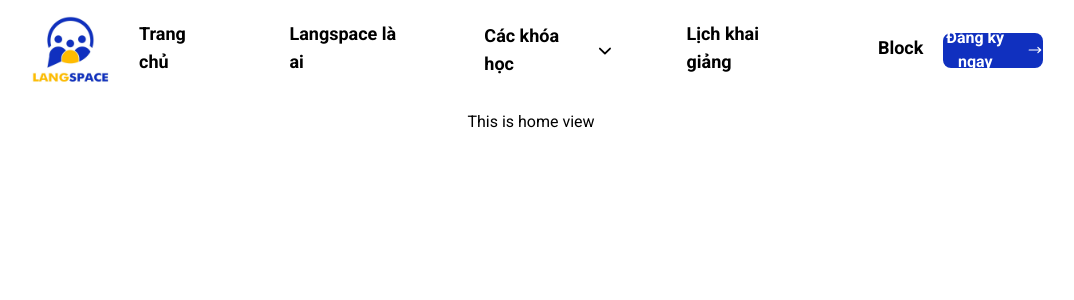
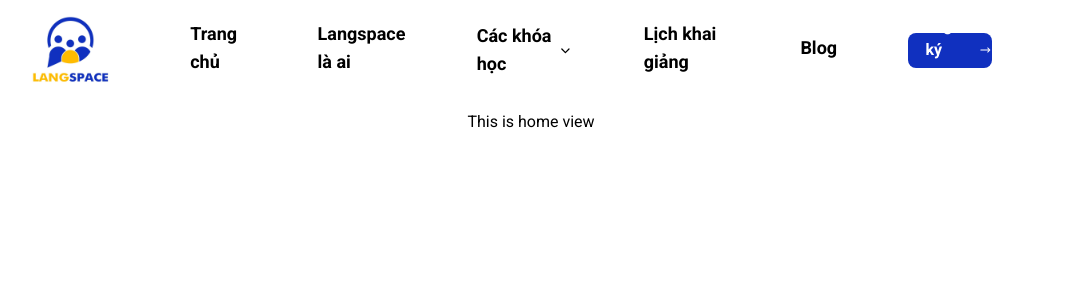
Before and after one commit to Nineh2303/langspace, a Vue app: page / in a window 1280 px wide. Shown: the top 300 px of the page, without its empty margins (109-1183 px from the left). Built offline with nearby package versions, Linux system fonts and the light colour scheme.

Commit message:
test Mobile UI

```diff
--- a/src/components/Header.vue
+++ b/src/components/Header.vue
@@ -1,27 +1,27 @@
 <template>
   <div class="fixed top-0 w-full flex flex-col items-center">
-    <div class="relative w-[80%] h-auto flex flex-row justify-between items-center max-[1400px]:justify-between max-lg:w-full max-lg:px-[20px]">
+    <div class="relative w-[80%] h-auto flex flex-row space-x-[5%] items-center max-[1400px]:justify-between max-lg:w-full max-lg:px-[20px]">
       <img src="@/assets/logo.jpg" class="h-[100px] max-lg:h-[60px]" alt="">
-      <ul class="flex flex-row items-center space-x-[100px] h-full bg-white transition-all duration-500 overflow-hidden
+      <ul class="flex flex-row items-center space-x-[50px] h-full bg-white transition-all duration-500 overflow-hidden
       max-2xl:space-x-[30px]
       max-lg:absolute lg-max:top-0 max-lg:flex-col max-lg:content-center
-      max-lg:items-start max-lg:w-full max-lg:top-[100px] max-lg:space-x-0 max-lg:h-[1000px]"
+      max-lg:items-start max-lg:w-[100%] max-lg:top-[100px] max-lg:space-x-0 max-lg:h-[1000px]"
           :class="!dropMenu ?' max-lg:left-[-1000px]' : 'max-lg:left-0'">
         <!--        class=" w-full text-lg font-bold p-[5px] hover:bg-[#1030bf] hover:text-white rounded-[5px]"-->
-        <li class="flex items-center font-bold text-lg max-lg:border-b-2 max-lg:w-[90%] px-5">
+        <li class="flex items-center font-bold text-lg max-lg:border-b-2 max-lg:w-full px-5 py-2">
           <HeaderMenuComponent menu-name="Trang chủ" :is-dropdown="false"/>
         </li>
-        <li class="flex items-center font-bold text-lg max-lg:border-b-2 max-lg:w-[90%] px-5">
+        <li class="flex items-center font-bold text-lg max-lg:border-b-2 max-lg:w-full px-5 ">
           <HeaderMenuComponent menu-name="Langspace là ai" :is-dropdown="false"/>
         </li>
-        <li class="flex items-center font-bold text-lg max-lg:border-b-2 max-lg:w-[90%] px-5">
+        <li class="flex items-center font-bold text-lg max-lg:border-b-2 max-lg:w-full px-5">
           <HeaderMenuComponent menu-name="Các khóa học" :is-dropdown="true" :drop-down-data="listCourse"/>
         </li>
-        <li class="flex items-center font-bold text-lg max-lg:border-b-2 max-lg:w-[90%] px-5">
+        <li class="flex items-center font-bold text-lg max-lg:border-b-2 max-lg:w-full px-5">
           <HeaderMenuComponent menu-name="Lịch khai giảng" :is-dropdown="false"/>
         </li>
-        <li class="flex items-center font-bold text-lg max-lg:border-b-2 max-lg:w-[90%] px-5">
-          <HeaderMenuComponent menu-name="Block" :is-dropdown="false"/>
+        <li class="flex items-center font-bold text-lg max-lg:border-b-2 max-lg:w-full px-5">
+          <HeaderMenuComponent menu-name="Blog" :is-dropdown="false"/>
         </li>
         <li class="flex items-center justify-center font-bold text-lg max-lg:w-full  lg:hidden">
           <button
--- a/src/components/HeaderMenuComponent.vue
+++ b/src/components/HeaderMenuComponent.vue
@@ -1,26 +1,28 @@
 <template>
-  <div @mouseenter="isHover= true" @mouseleave="isHover= false" class="h-auto" @click="isHover =!isHover">
-    <router-link v-if="!isDropdown" to="/" class="flex flex-row items-center max-lg:h-[50px]">{{ props.menuName }}
+  <div @mouseenter="isHover= true" @mouseleave="isHover= false" class="h-auto w-full" @click="isHover =!isHover">
+    <router-link v-if="!isDropdown" to="/" class="flex flex-row w-full items-center max-lg:h-[50px] hover:text-[#1030bf]">{{ props.menuName }}
     </router-link>
-    <div  v-else class="flex flex-col overflow-hidden cursor-pointer max-lg:w-full">
-      <h1 class="flex flex-row items-center max-lg:h-[50px]">
+    <div  v-else class="flex flex-col overflow-hidden cursor-pointer">
+      <h1 class="flex flex-row items-center max-lg:h-[50px] hover:text-[#1030bf]">
         {{ props.menuName }}
-        <ChevronDownIcon class="size-6"/>
+        <ChevronDownIcon class="size-6 ml-1 transition-all duration-500" :class="isHover ?'rotate-180':''"/>
       </h1>
-      <div class="absolute px-5 top-[75px] overflow-hidden flex flex-col
+      <div
+          :class="isHover ? 'max-h-[500px]' :'max-h-0'"
+          class="absolute top-[75px] overflow-hidden flex flex-col
                   bg-white transition-all duration-500 rounded-lg shadow-sm shadow-gray-500
                   max-lg:rounded-none max-lg:relative max-lg:ml-[10px] max-lg:top-0 max-lg:shadow-none"
-           :class="isHover ? 'max-h-[500px]' :'max-h-0'" >
-<!--           -->
+            >
         <router-link to="/" v-for="(course, index) in dropDownData"
-                     class=" text-base py-3 max-lg:ml-[10px] max-lg:py-1 max-lg:border-none w-[175px] hover:text-white"
+                     class=" px-3 flex items-center text-base py-3 max-lg:ml-[10px] max-lg:py-1 max-lg:border-none w-[175px] hover:text-white
+                      hover:bg-[#1030bf] transition-all duration-500 max-lg:rounded-lg max-lg:h-[50px] max-lg:w-[90%]"
              :class="index+1 == dropDownData?.length ? '' : 'border-b-2'">
-          {{ course }}
+            {{ course }}
         </router-link>
 
       </div>
     </div>
-    <div v-if="!isDropdown" class="bg-blue-600 h-1 transition-all duration-500 max-lg:hidden max-lg:w-[95%]"
+    <div v-if="!isDropdown" class="bg-[#ffbb01] h-1 transition-all duration-500 max-lg:hidden max-lg:w-[95%]"
          :class="[isHover ? 'w-full' : 'w-0']"/>
 
   </div>
```
